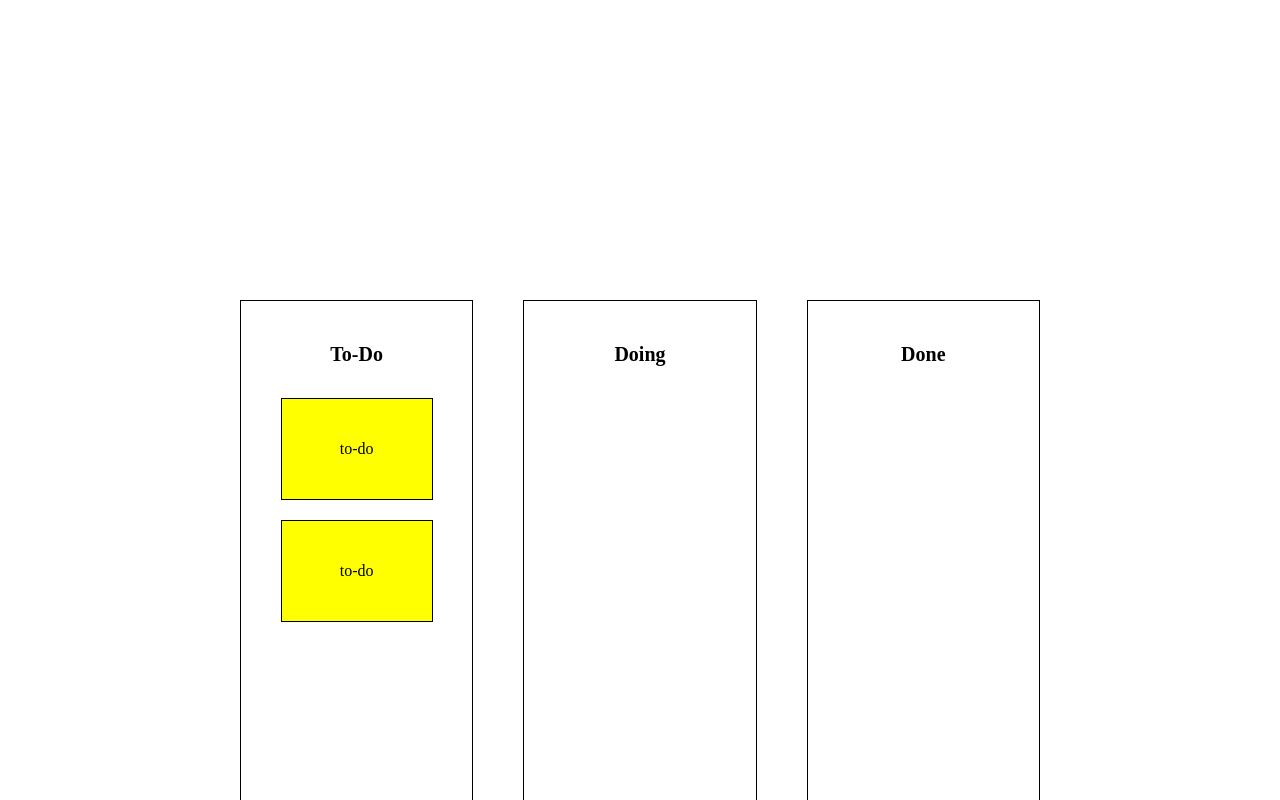
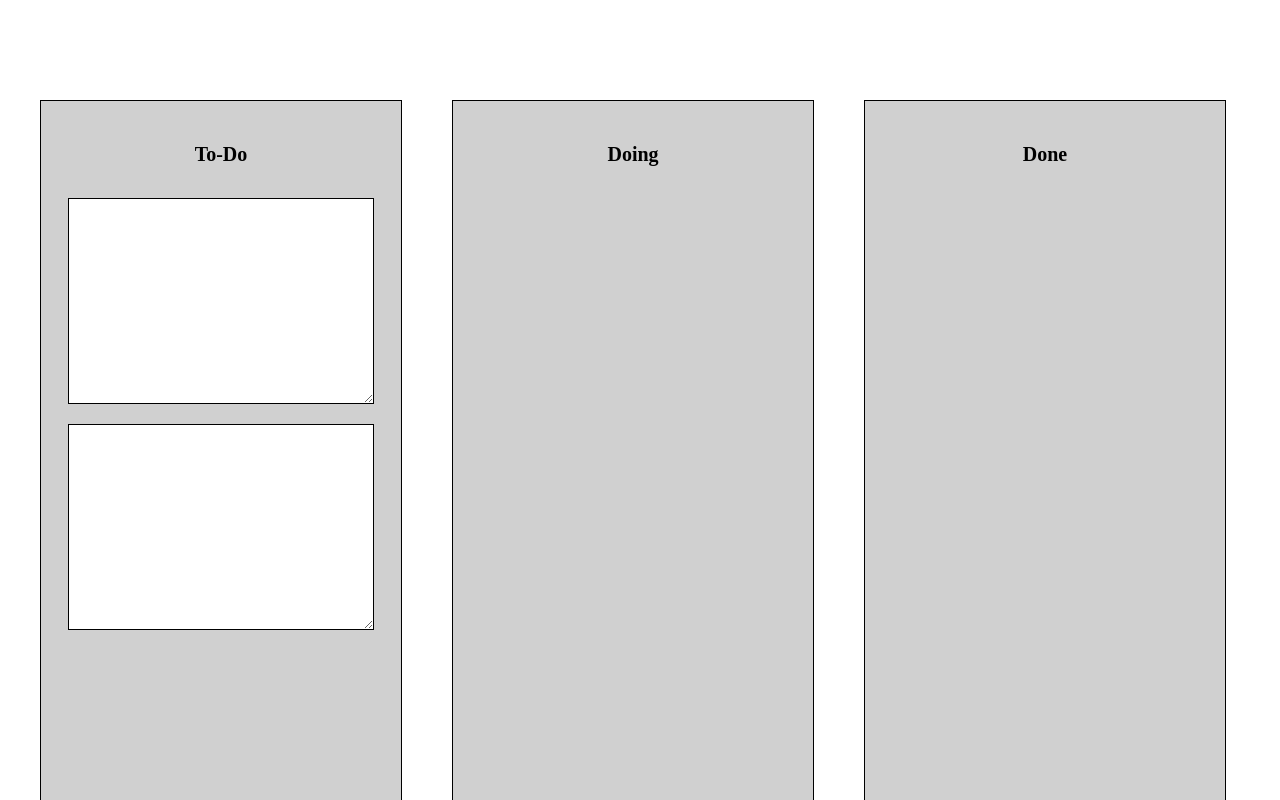
Before and after one commit to ShihYuChang/InfoSnap, a React (Create React App) app: page /drag in a window 1280 px wide. Shown: the top 800 px of the page. Built offline with nearby package versions, Linux system fonts and the light colour scheme.

Commit message:
turning card into inputs

```diff
--- a/src/components/Drag.js
+++ b/src/components/Drag.js
@@ -8,30 +8,33 @@ const Wrapper = styled.div`
 `;
 
 const Container = styled.div`
-  width: 800px;
+  width: 1200px;
   display: flex;
   gap: 50px;
-  margin: 300px auto;
+  margin: 100px auto;
 `;
 const Box = styled.div`
   width: 300px;
-  min-height: 500px;
+  min-height: 900px;
   padding: 30px;
   border: 1px solid black;
   display: flex;
   flex-direction: column;
   align-items: center;
   gap: 20px;
+  background-color: #d0d0d0;
 `;
 
-const Card = styled.div`
-  width: 150px;
-  height: 100px;
-  background-color: yellow;
+const Card = styled.textarea`
+  width: 300px;
+  height: 200px;
+  background-color: white;
   text-align: center;
-  line-height: 100px;
   border: 1px solid black;
   opacity: ${(props) => props.opacity};
+  text-align: left;
+  font-size: 20px;
+  cursor: pointer;
 `;
 
 const AddCardBtn = styled.button`
@@ -105,6 +108,8 @@ export default function Drag() {
     setDb(data);
   }
 
+  function handleInput(e) {}
+
   if (!db) {
     return;
   }
@@ -119,6 +124,7 @@ export default function Drag() {
     >
       <Container>
         <Box
+          type='text'
           className='box'
           onDrop={drop}
           onDragOver={(event) => {
@@ -135,17 +141,27 @@ export default function Drag() {
                 id={index}
                 opacity={index === selectedCard && isDragging ? 0.01 : 1}
                 key={index}
-              >
-                {card.status}
-              </Card>
+              />
             );
           })}
           {/* <AddCardBtn onClick={addCard}>Add a card</AddCardBtn> */}
         </Box>
-        <Box onDrop={drop} onDragOver={allowDrop} className='box' id='doing'>
+        <Box
+          type='text'
+          onDrop={drop}
+          onDragOver={allowDrop}
+          className='box'
+          id='doing'
+        >
           <BoxTitle>Doing</BoxTitle>
         </Box>
-        <Box onDrop={drop} onDragOver={allowDrop} className='box' id='done'>
+        <Box
+          type='text '
+          onDrop={drop}
+          onDragOver={allowDrop}
+          className='box'
+          id='done'
+        >
           <BoxTitle>Done</BoxTitle>
         </Box>
       </Container>
```
